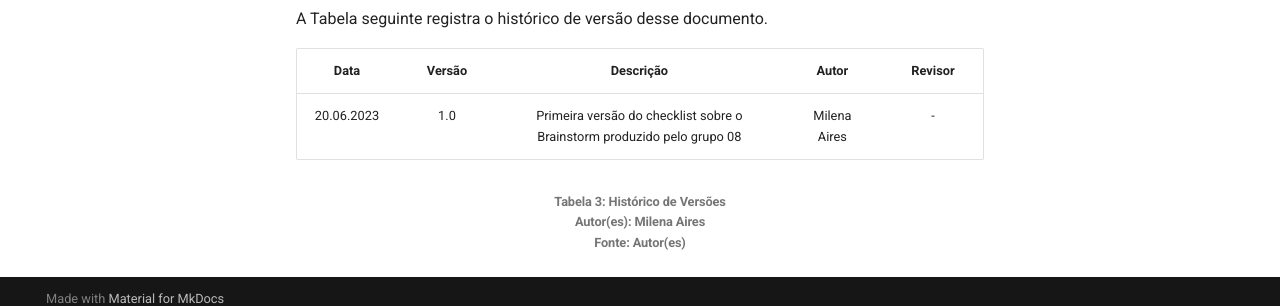
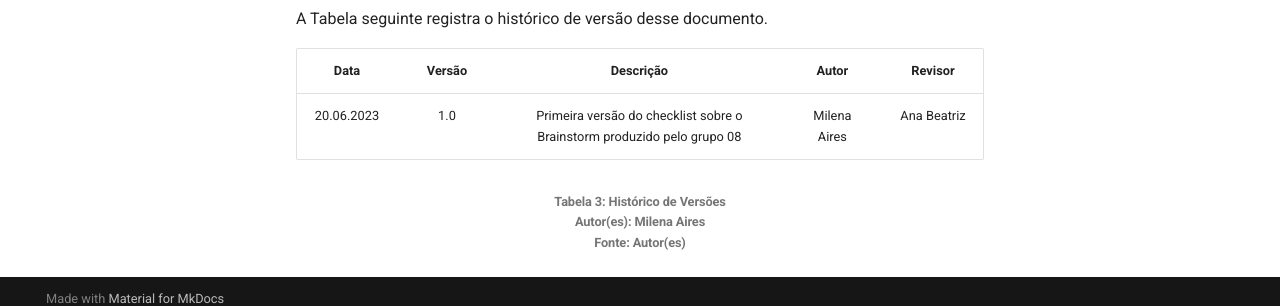
Before and after one commit to Requisitos-de-Software/2023.1-Twitch, an MkDocs documentation site: the page built from docs/verifica_valida_grupo08/verificacao_brainstorm08.md, in a window 1280 px wide and 900 px high, scrolled down 2519 px. Shown: the part 578-884 px from the top of the window. Built offline with MkDocs 1.6.1 and Material for MkDocs 9.7.7, drawn with Linux system fonts in a browser that asks for light colours; comment, search, counter and statistics services are not loaded.

Commit message:
Adiciona revisor

```diff
--- a/docs/verifica_valida_grupo08/verificacao_brainstorm08.md
+++ b/docs/verifica_valida_grupo08/verificacao_brainstorm08.md
@@ -65,7 +65,7 @@ A Tabela seguinte registra o histórico de versão desse documento.
 
 |**Data** | **Versão** | **Descrição** | **Autor** | **Revisor** |
 |:---: | :---: | :---: | :---: | :---: |
-|20.06.2023| 1.0 | Primeira versão do checklist sobre o Brainstorm produzido pelo grupo 08| Milena Aires | - |
+|20.06.2023| 1.0 | Primeira versão do checklist sobre o Brainstorm produzido pelo grupo 08| Milena Aires | Ana Beatriz |
 
 <h6 align = "center"> Tabela 3: Histórico de Versões
 <br> Autor(es): Milena Aires
```
